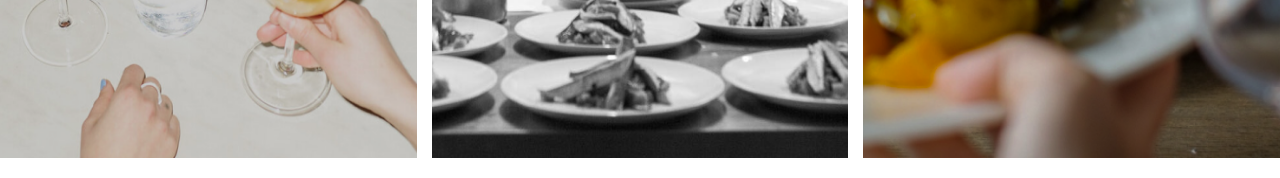
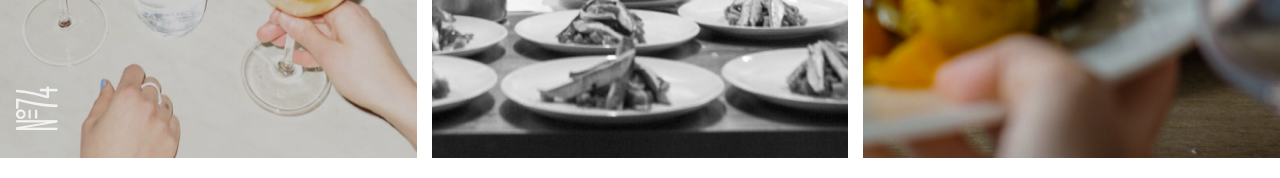
Before and after one commit to ozolinala/capanna74, a Next.js app: page / in a window 1280 px wide. Shown: the part 622-800 px from the top of the page. Built offline with nearby package versions, Linux system fonts and the light colour scheme.

Commit message:
Added address number 74 on the side of the menu

```diff
--- a/src/components/Menu.js
+++ b/src/components/Menu.js
@@ -79,6 +79,13 @@ const Menu = () => {
           </div>
         </div>
       </div>
+      <div>
+        <img
+          className={styles.address}
+          src="/assets/number-74.svg"
+          alt="Landing Image"
+        />
+      </div>
     </article>
   );
 };
--- a/src/styles/Menu.module.css
+++ b/src/styles/Menu.module.css
@@ -30,3 +30,11 @@
 .menuItems p {
   margin: 1vh;
 }
+
+.address {
+  position: fixed;
+  transform: rotate(270deg);
+  z-index: 40;
+  left: 1rem;
+  bottom: 6vh;
+}
```
Also changed, not shown: public/assets/number-74.svg (added).
